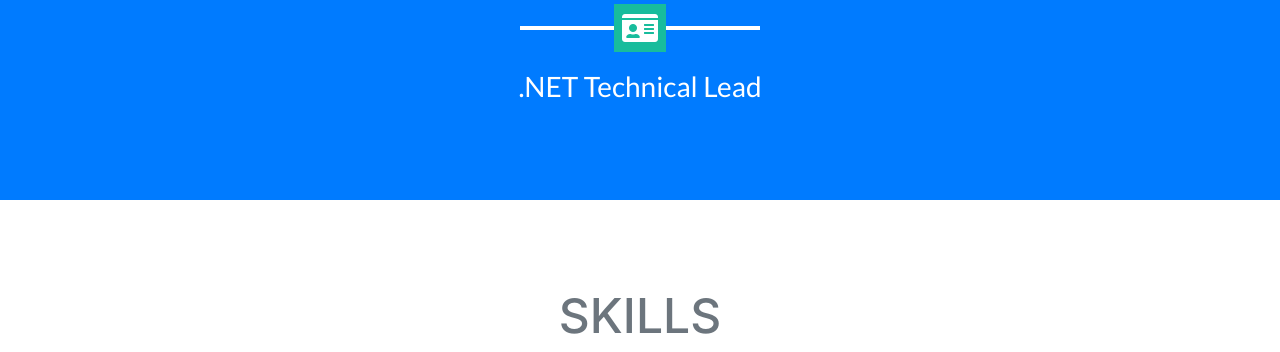
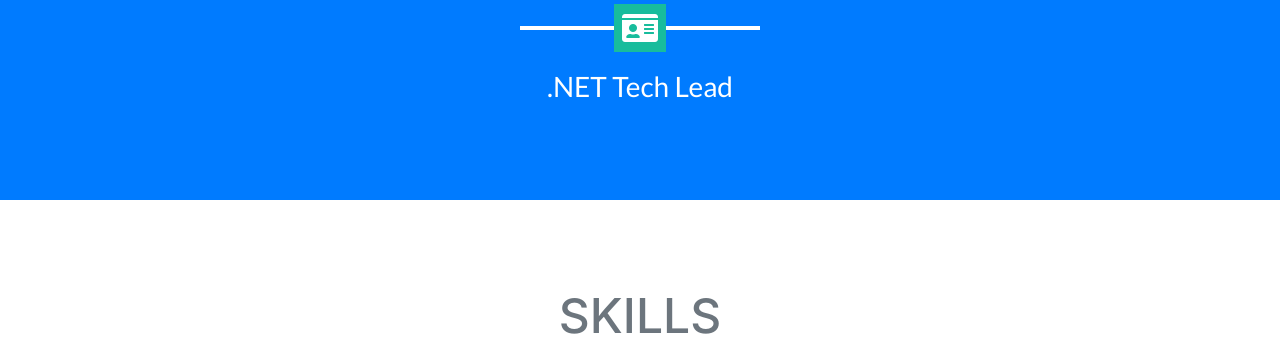
Before and after one commit to ivan-zdravkov/personal-website, a website with bundled scripts: page index.html in a window 1280 px wide. Shown: the part 745-1097 px from the top of the page. Built offline with nearby package versions, Linux system fonts and the light colour scheme.

Commit message:
Title change

```diff
--- a/index.html
+++ b/index.html
@@ -110,7 +110,7 @@
         <img class="img-fluid mb-5 d-block mx-auto" src="img/profile.png" alt="">
         <h1 class="text-uppercase mb-0">Ivan Zdravkov</h1>
         <hr class="rich-light id">
-        <h2 class="font-weight-light mb-0">.NET Technical Lead</h2>
+        <h2 class="font-weight-light mb-0">.NET Tech Lead</h2>
       </div>
     </header>
 
```
